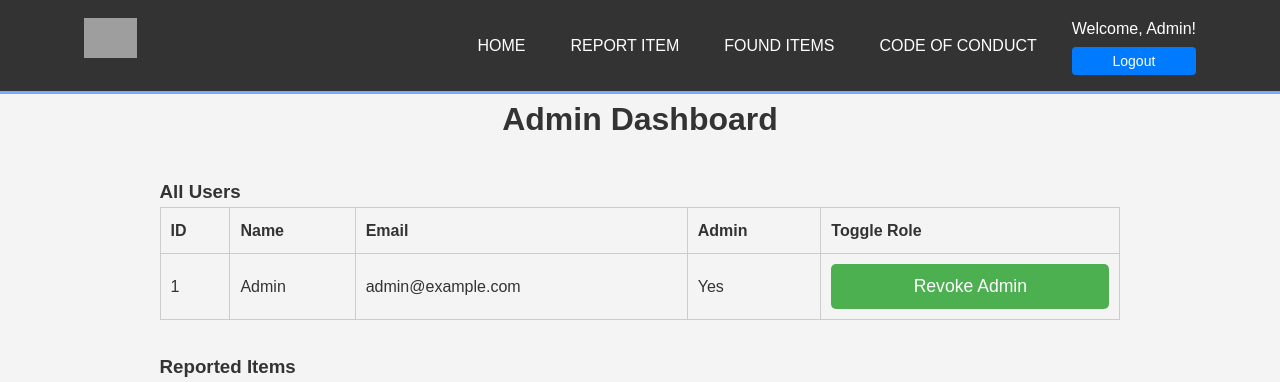
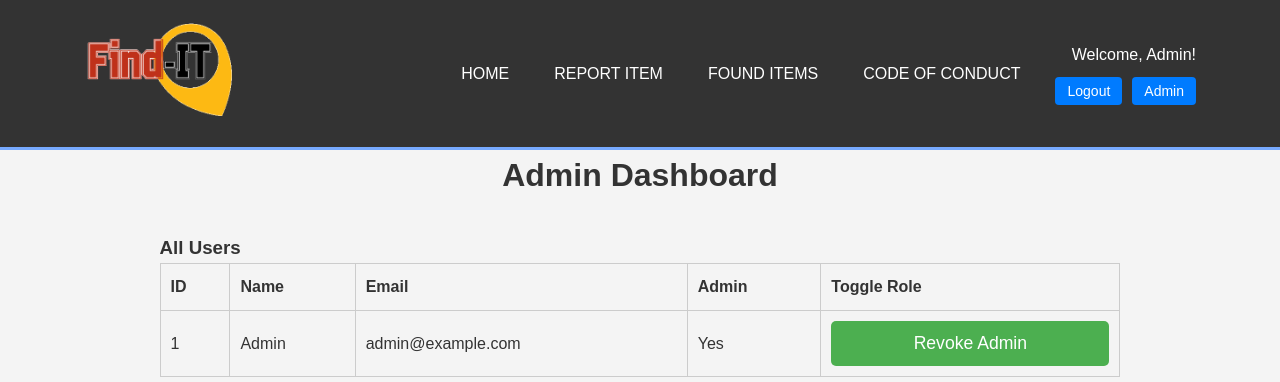
Before and after one commit to Robb1228/find-it, a Flask app: page /admin in a window 1280 px wide. Shown: the top 382 px of the page. Run offline with Flask 2, Linux system fonts and the light colour scheme; a user stored in the database is signed in; data comes from the database, SQL or seed files in the repository; both versions use the stored data as it was after the commit; data that the repository does not hold is empty; grey boxes are pictures that could not be loaded.

Commit message:
fixed codeofconduct route and added html. added images folder with logo

```diff
--- a/app/templates/base.html
+++ b/app/templates/base.html
@@ -15,9 +15,8 @@
         <div class="container header-flex">
             <h1 class="logo">
                 <a href="{{ url_for('routes.index') }}" class="logo-link">
-                    <img src="{{ url_for('static', filename='images/findit-logo.png') }}"
-                         alt="Find It logo"
-                         style="height: 40px;">
+                    <img src="{{ url_for('static', filename='images/findit-logo.png') }}" alt="Find It logo"
+                        style="height: 100px;">
                 </a>
             </h1>
 
@@ -31,13 +30,20 @@
                     </ul>
                 </nav>
 
-                <div class="login-buttons">
+                <div class="login-buttons" style="display: flex; flex-direction: column; align-items: flex-end;">
                     {% if session.get('user_name') %}
-                    <span>Welcome, {{ session['user_name'] }}!</span>
-                    <button onclick="window.location.href='{{ url_for('routes.logout') }}'">Logout</button>
+                    <span style="margin-bottom: 5px;">Welcome, {{ session['user_name'] }}!</span>
+                    <div style="display: flex; gap: 10px;">
+                        <button onclick="window.location.href='{{ url_for('routes.logout') }}'">Logout</button>
+                        {% if session.get('is_admin') %}
+                        <button onclick="window.location.href='{{ url_for('routes.admin_dashboard') }}'">Admin</button>
+                        {% endif %}
+                    </div>
                     {% else %}
-                    <button onclick="window.location.href='{{ url_for('routes.login') }}'">Login</button>
-                    <button onclick="window.location.href='{{ url_for('routes.register') }}'">Register</button>
+                    <div style="display: flex; gap: 10px;">
+                        <button onclick="window.location.href='{{ url_for('routes.login') }}'">Login</button>
+                        <button onclick="window.location.href='{{ url_for('routes.register') }}'">Register</button>
+                    </div>
                     {% endif %}
                 </div>
             </div>
```
Also changed, not shown: app/findit.db (added), app/static/images/findit-logo.png (added).
